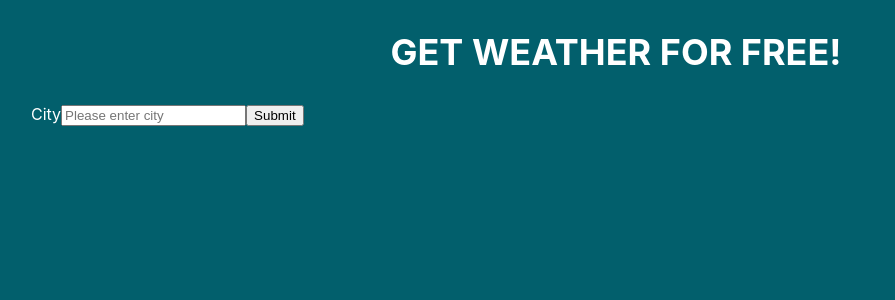
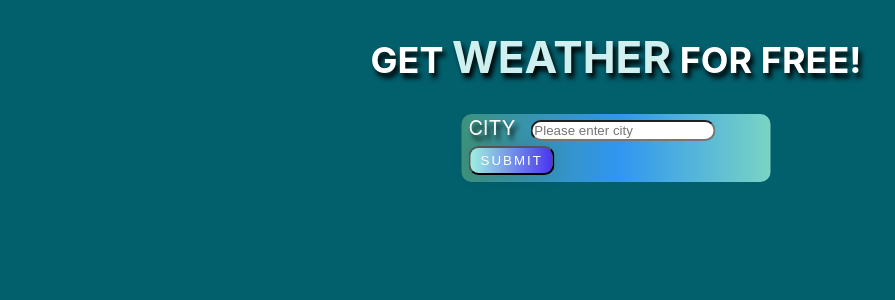
Before and after one commit to Ramosok/Weather-project, a React (Create React App) app: page / in a window 1280 px wide. Shown: the top 300 px of the page, without its empty margins (24-919 px from the left). Built offline with nearby package versions, Linux system fonts and the light colour scheme; no server answers.

Commit message:
second commit

```diff
--- a/src/api/index.js
+++ b/src/api/index.js
@@ -11,11 +11,13 @@ export const sendRequest = async (
     // eslint-disable-next-line no-useless-catch
     try {
         const requestUrl = `${baseUrl}/${path}?access_key=${apiKey}${query}`;
+        console.log(baseUrl);
+        console.log(apiKey);
         const options = {
             method,
             mode: 'cors',
             headers: {
-                // 'Content-Type': 'application/json',
+                 //'Content-Type': 'application/json',
                 ...headers,
             }
         };
--- a/src/api/weather.js
+++ b/src/api/weather.js
@@ -4,4 +4,5 @@ export const getCurrentWeather  = data => {
     const queryString = generateQueryString(data);
 
     return sendRequest('/current', queryString);
+
 };
--- a/src/components/App.css
+++ b/src/components/App.css
@@ -19,4 +19,48 @@ body {
   text-transform: uppercase;
   text-align: center;
   font-size: 36px;
+  text-shadow: 3px 5px 5px black;
 }
+.Weather{
+  color: #d0efef;
+  font-size: 44px;
+}
+.getForm{
+  width: 305px;
+  background-image: linear-gradient(to right, #3d927e 1%, #3096f0 51%, #79d4c4 100%);
+  border-radius: 10px;
+  margin-left: 50%;
+  transform: translate(-50%);
+  padding: 2px;
+}
+
+.city-title{
+  font-size: 20px;
+  margin-right: 10px;
+  padding: 5px;
+}
+.button-style{
+  text-decoration: none;
+  display: inline-block;
+  color: white;
+  padding: 5px 10px;
+  margin: 5px 5px;
+  border-radius: 10px;
+  font-family: 'Montserrat', sans-serif;
+  text-transform: uppercase;
+  letter-spacing: 2px;
+  background-image: linear-gradient(to right, #9EEFE1 0%, #4830F0 51%, #9EEFE1 100%);
+  background-size: 200% auto;
+  box-shadow: 0 0 20px rgba(0, 0, 0, .1);
+  transition: .5s;
+}
+.button-style:hover {
+  background-position: right center;
+}
+.input-style{
+  border-radius: 15px;
+  outline:none;
+}
+.input-style:focus{
+  box-shadow: 0 0 20px rgba(0, 0, 0, .1);
+}
--- a/src/components/App.jsx
+++ b/src/components/App.jsx
@@ -10,10 +10,11 @@ import './App.css';
 
 const App = () => {
     const [weatherData, setWeatherData] = useState(null);
-
+  console.log(weatherData);
+  console.log(setWeatherData);
     return (
         <div className="container">
-            <h2 className="page-title">Get Weather for free!</h2>
+            <h2 className="page-title">Get <span className="Weather">Weather</span>  for free!</h2>
             <Form onSubmitCallback={setWeatherData} />
 
             {weatherData && <WeatherCard weatherData={weatherData} />}
--- a/src/components/shared/Form/index.jsx
+++ b/src/components/shared/Form/index.jsx
@@ -4,22 +4,21 @@ import React, { useEffect } from 'react';
 import { getCurrentWeather } from 'api/weather';
 
 const Form = ({ onSubmitCallback }) => {
-    // useEffect(async () => {
-    //     const data = await getCurrentWeather({ query: 'Madrid' });
-    //
-    //     console.log(data);
-    // });
+  /*useEffect(async () => {
+  const data = await getCurrentWeather({ query: 'Madrid' });
+      console.log(data);
+  });*/
 
   const handleSubmit = async event => {
     event.preventDefault();
 
     const formData = {
-            [event.target.query.name]: event.target.query.value
+      [event.target.query.name]: event.target.query.value,
     };
-
+    console.log(formData);
     try {
       const data = await getCurrentWeather(formData);
-
+      console.log(data);
       if (onSubmitCallback) {
         onSubmitCallback(data);
       }
@@ -29,10 +28,10 @@ const Form = ({ onSubmitCallback }) => {
   };
 
   return (
-        <form onSubmit={handleSubmit}>
-            <label htmlFor="query">City</label>
-            <input id="query" type="text" name="query" placeholder="Please enter city" />
-            <input type="submit" value="Submit" />
+    <form className="getForm" onSubmit={handleSubmit}>
+      <label htmlFor="query"><span className="page-title city-title">City</span></label>
+      <input className="input-style" id="query" type="text" name="query" placeholder="Please enter city"/>
+      <input className="button-style" type="submit" value="Submit"/>
     </form>
   );
 };
```
Lines whose indentation alone changed are shown as unchanged.
